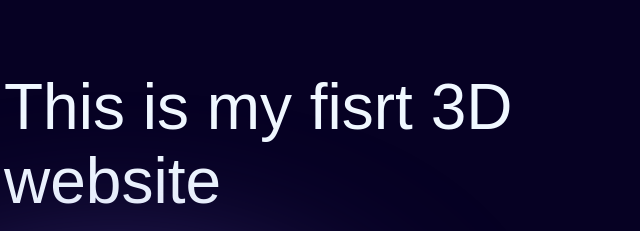
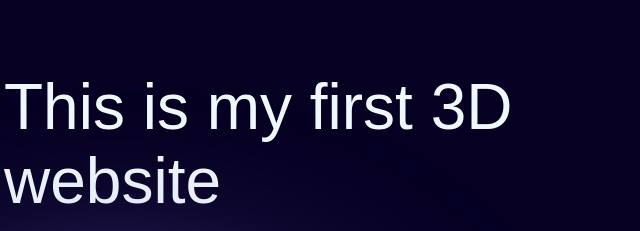
Before and after one commit to Ravan-mann/new_3d-websit, a plain HTML site: page index.html in a window 1280 px wide. Shown: the part 197-428 px from the top of the page, 60-700 px from the left. Drawn offline with nearby package versions, Linux system fonts and the light colour scheme; some packages are replaced by stand-ins of ours; a script that the page names is missing.

Commit message:
update h1 in html

```diff
--- a/index.html
+++ b/index.html
@@ -25,7 +25,7 @@
      data-aos-easing="ease-in-back"
      data-aos-delay="300"
      data-aos-offset="0"
-     data-aos-duration="1500" >This is my fisrt 3D website</h1>
+     data-aos-duration="1500" >This is my first 3D website</h1>
         <p data-aos="fade-zoom-in"
      data-aos-easing="ease-in-back"
      data-aos-delay="300"
```
